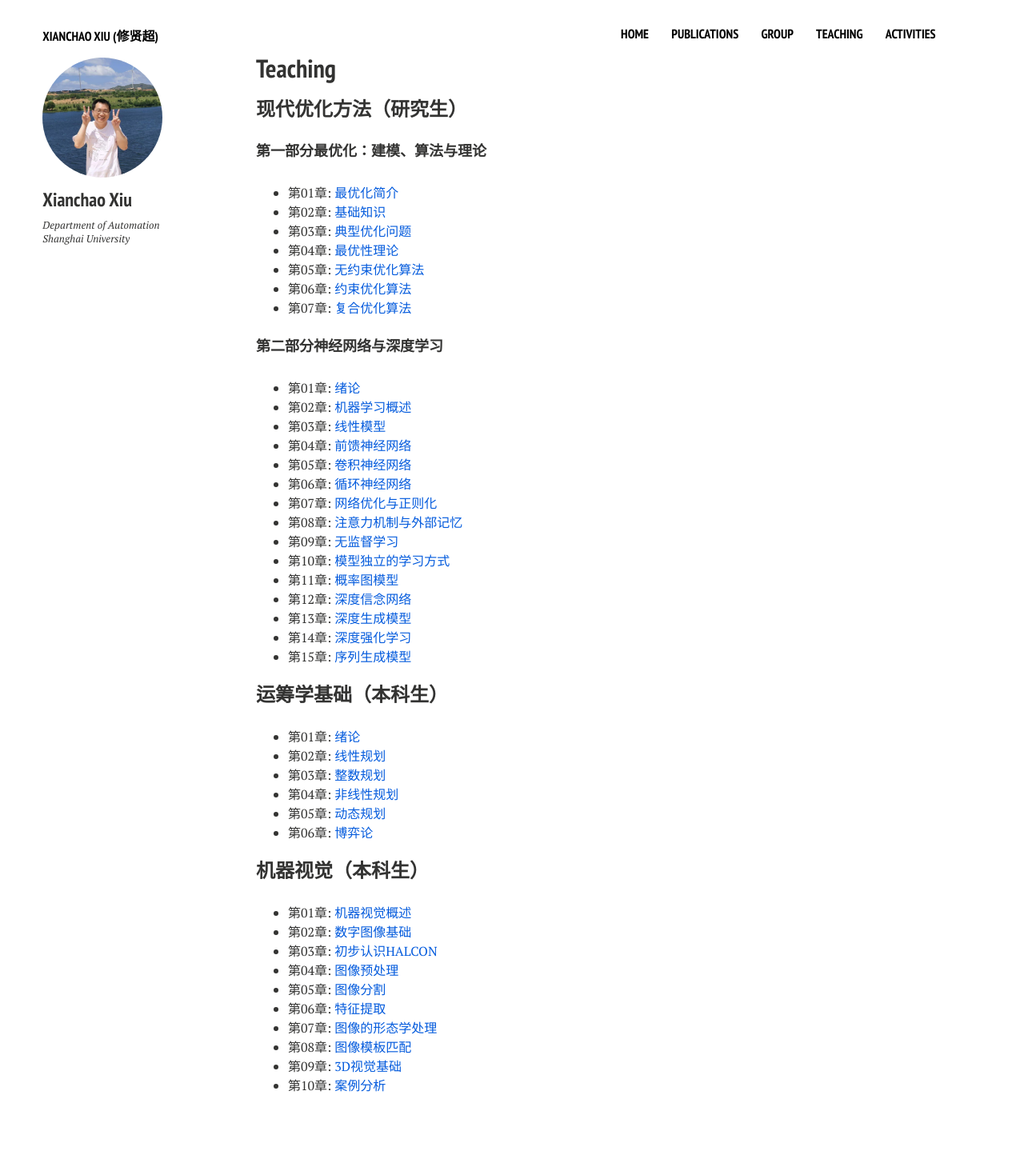
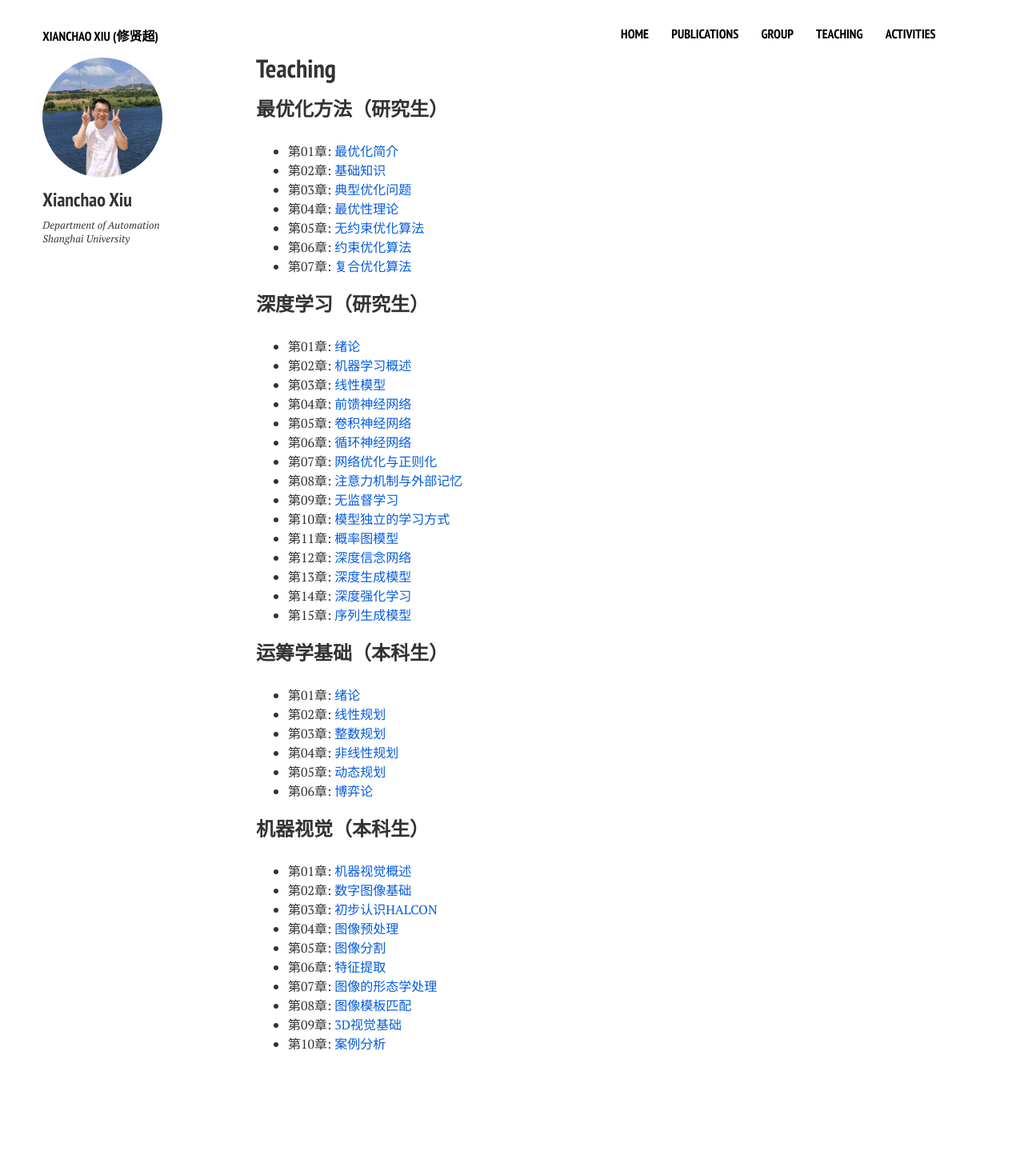
Before and after one commit to xianchaoxiu/xianchaoxiu.github.io, a Jekyll site: the page built from teaching/index.md, in a window 1280 px wide. Shown: the whole page at 80% size. Built offline with Jekyll 4.4.1, drawn with Linux system fonts in a browser that asks for light colours; nearby versions of some CDN libraries; after the commit the page ends 1412 px from its top, so only the background shows below that.

Commit message:
Update index.md

```diff
--- a/teaching/index.md
+++ b/teaching/index.md
@@ -8,9 +8,7 @@ share: false
 ---
 
 
-### 现代优化方法（研究生）
-
-#### 第一部分最优化：建模、算法与理论
+###  最优化方法（研究生）
 
 * 第01章: <a href="../teaching/OPT_1.pdf" class="textlink" target="_blank">最优化简介 </a>
 * 第02章: <a href="../teaching/OPT_2.pdf" class="textlink" target="_blank">基础知识</a>
@@ -20,7 +18,7 @@ share: false
 * 第06章: <a href="../teaching/OPT_6.pdf" class="textlink" target="_blank">约束优化算法</a>
 * 第07章: <a href="../teaching/OPT_7.pdf" class="textlink" target="_blank">复合优化算法</a>
 
-#### 第二部分神经网络与深度学习
+### 深度学习（研究生）
 
 * 第01章: <a href="../teaching/DL_1.pdf" class="textlink" target="_blank">绪论 </a>
 * 第02章: <a href="../teaching/DL_2.pdf" class="textlink" target="_blank">机器学习概述   </a>
@@ -40,6 +38,7 @@ share: false
 
 
 ### 运筹学基础（本科生）
+
 * 第01章: <a href="../teaching/OR_1.pdf" class="textlink" target="_blank">绪论 </a>
 * 第02章: <a href="../teaching/OR_2.pdf" class="textlink" target="_blank">线性规划  </a>
 * 第03章: <a href="../teaching/OR_3.pdf" class="textlink" target="_blank">整数规划 </a>
@@ -50,6 +49,7 @@ share: false
 
 
 ### 机器视觉（本科生）
+
 * 第01章: <a href="../teaching/MV_1.pdf" class="textlink" target="_blank">机器视觉概述 </a>
 * 第02章: <a href="../teaching/MV_2.pdf" class="textlink" target="_blank">数字图像基础   </a>
 * 第03章: <a href="../teaching/MV_3.pdf" class="textlink" target="_blank">初步认识HALCON </a>
```
